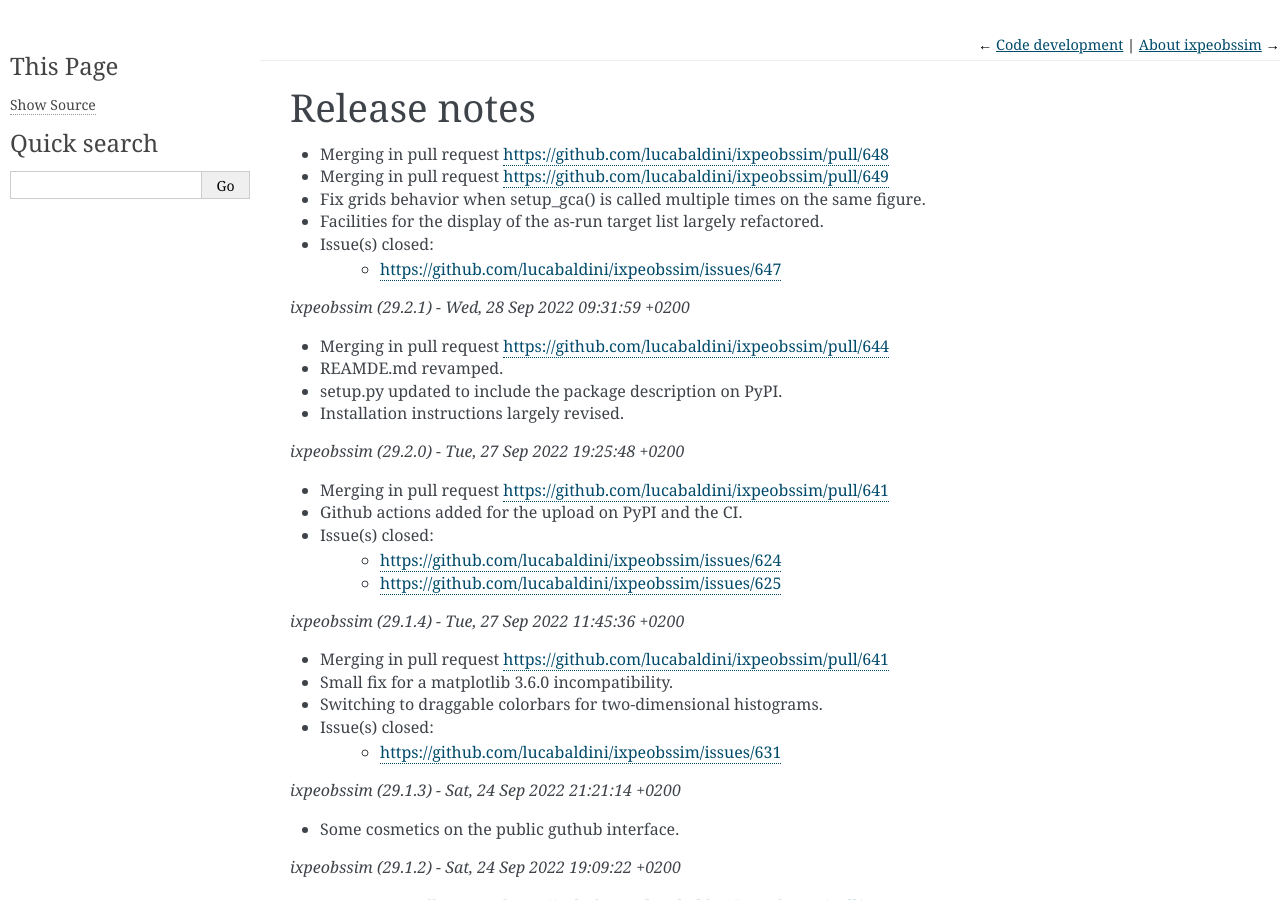
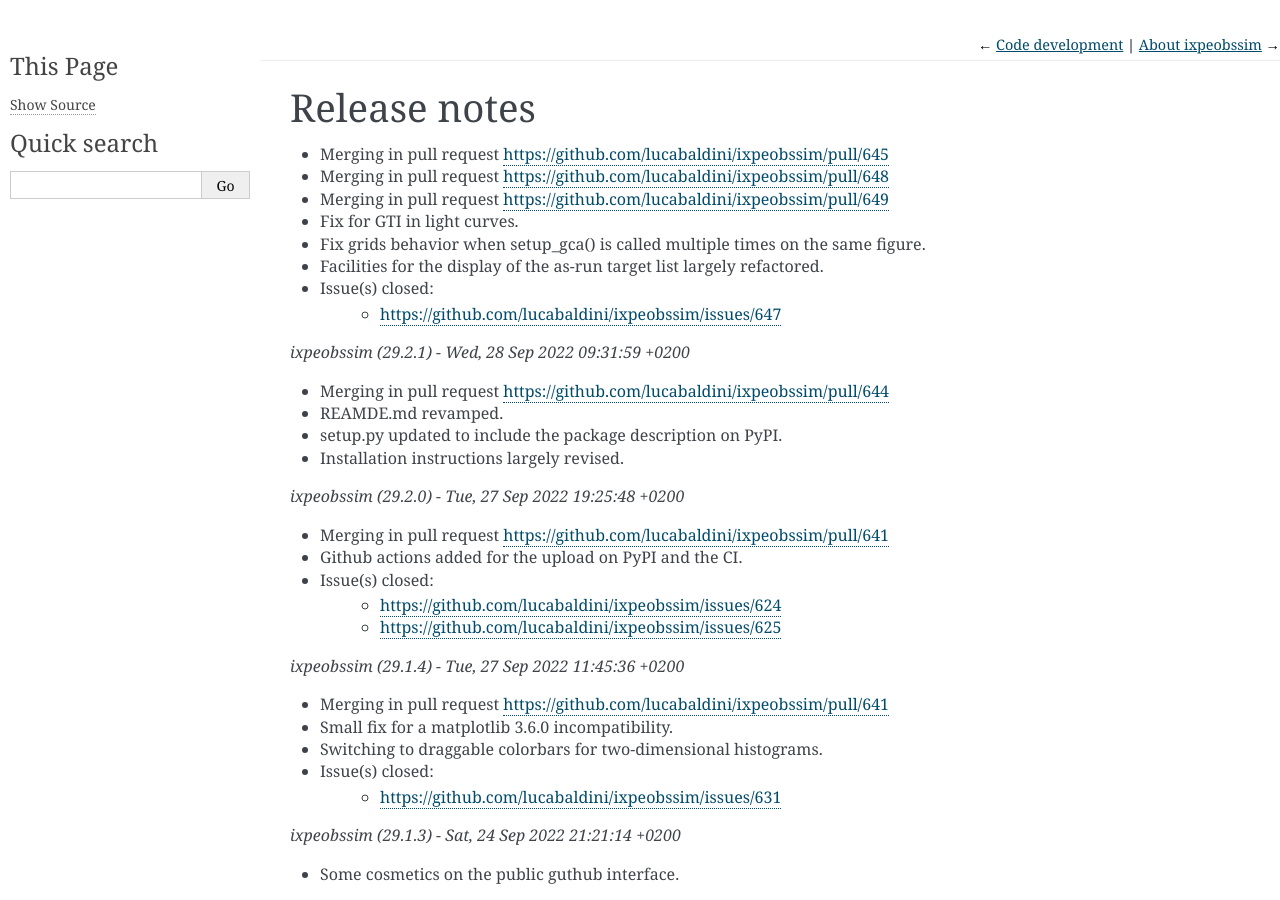
Before and after one commit to lucabaldini/ixpeobssim, a Sphinx documentation site: the page built from docs/release_notes.rst, in a window 1280 px wide and 900 px high. Built offline with Sphinx 7.4.7, drawn with Linux system fonts in a browser that asks for light colours; formulas are drawn with MathJax 3.

Commit message:
Updated release notes.

```diff
--- a/docs/release_notes.rst
+++ b/docs/release_notes.rst
@@ -3,8 +3,10 @@
 Release notes
 =============
 
+* Merging in pull request https://github.com/lucabaldini/ixpeobssim/pull/645
 * Merging in pull request https://github.com/lucabaldini/ixpeobssim/pull/648
 * Merging in pull request https://github.com/lucabaldini/ixpeobssim/pull/649
+* Fix for GTI in light curves.
 * Fix grids behavior when setup_gca() is called multiple times on the same figure.
 * Facilities for the display of the as-run target list largely refactored.
 * Issue(s) closed:
```
